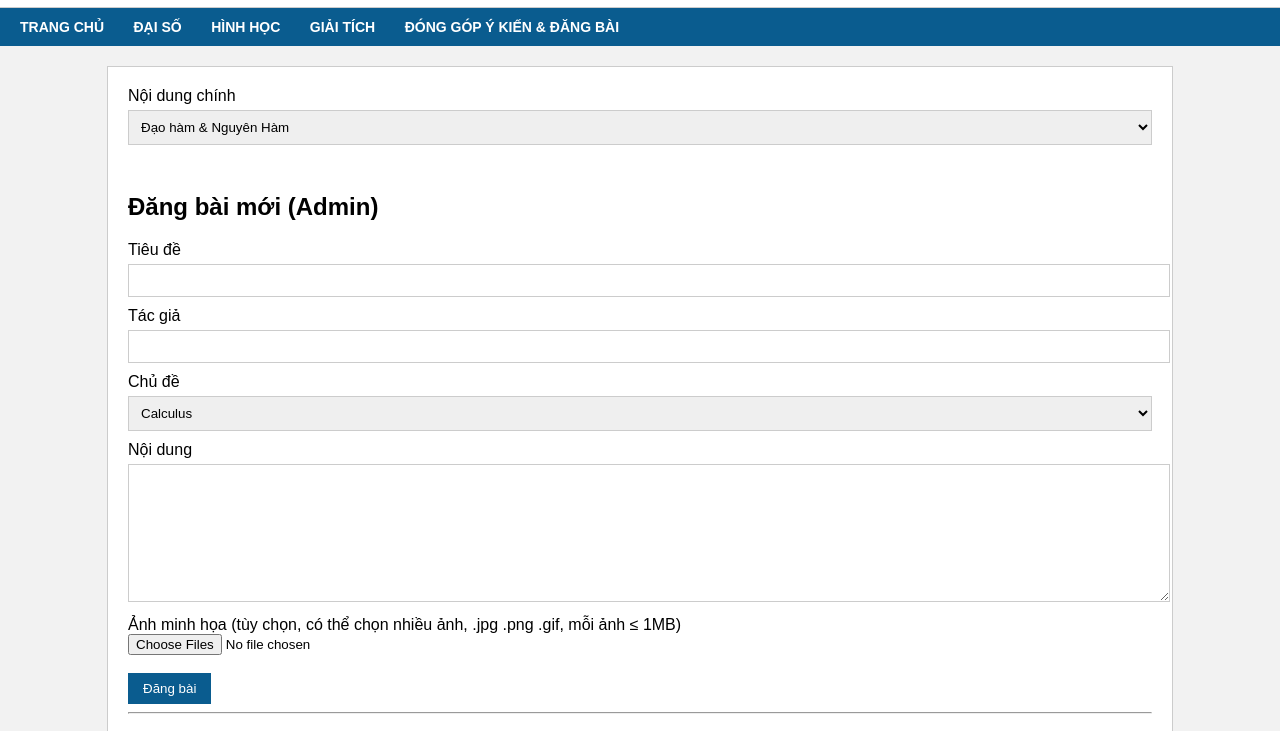
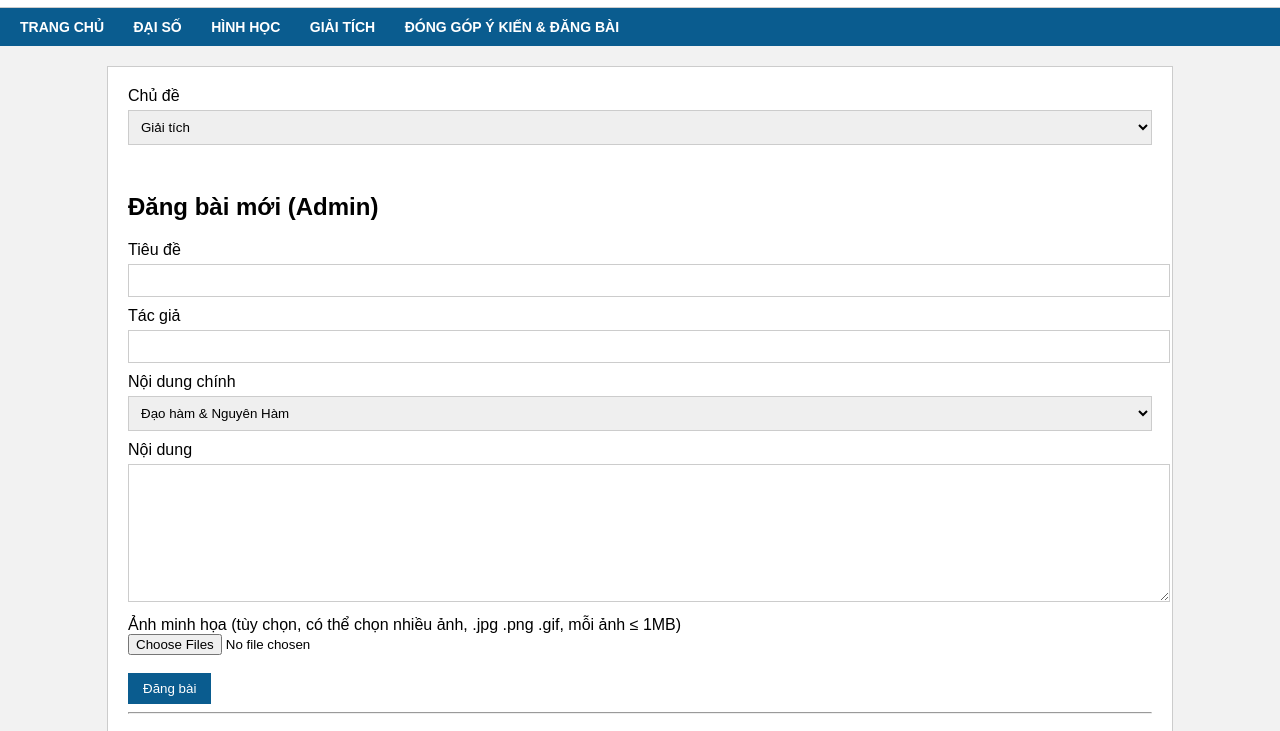
Before and after one commit to Danjervn/diendantoanhocV0.1, a plain HTML site: page admin.html in a window 1280 px wide. Shown: the part 63-794 px from the top of the page. Drawn offline with nearby package versions, Linux system fonts and the light colour scheme; no server answers.

Commit message:
Update admin.html

```diff
--- a/admin.html
+++ b/admin.html
@@ -28,11 +28,11 @@
 
 
 <div class="container">
-    <label>Nội dung chính</label><br>
+    <label>Chủ đề</label><br>
 <select id="category">
-    <option value="calculus">Đạo hàm & Nguyên Hàm</option>
-    <option value="geometry">Oxyx & Talet</option>
-    <option value="algebra">Xác suất & Đại số cơ bản</option>
+    <option value="calculus">Giải tích</option>
+    <option value="geometry">Hình học</option>
+    <option value="algebra">Đại số</option>
 </select><br><br>
 
 
@@ -46,11 +46,11 @@
     <label>Tác giả</label><br>
     <input type="text" id="author"><br>
 
-    <label>Chủ đề</label><br>
+    <label>Nội dung chính</label><br>
     <select id="category">
-        <option value="calculus">Calculus</option>
-        <option value="geometry">Geometry</option>
-        <option value="algebra">Algebra</option>
+        <option value="calculus">Đạo hàm & Nguyên Hàm</option>
+        <option value="geometry">Oxyx & Talet</option>
+        <option value="algebra">Xác suất & Đại số cơ bản</option>
     </select><br>
 
     <label>Nội dung</label><br>
```
